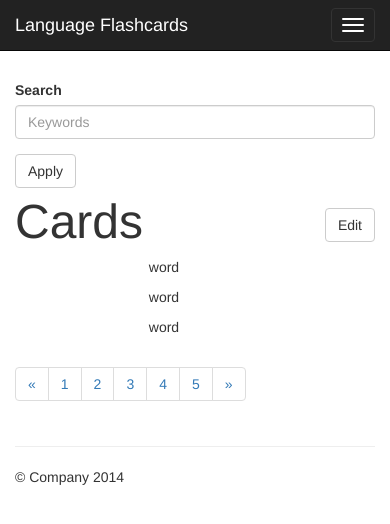
After one commit to cs2102-group20/flashcards, a PHP site: page /set/overview.html in a window 390 px wide. The commit adds this page. Shown: the top 524 px of the page. Run offline with PHP 8.4, Linux system fonts and the light colour scheme; some libraries are stand-ins or nearby versions.

Commit message:
set overview & individual card view

```diff
--- a/css/flashcards.css
+++ b/css/flashcards.css
@@ -3,3 +3,18 @@ body {
   padding-top: 50px;
   padding-bottom: 20px;
 }
+.right_inline {
+  padding-top: 20px;
+  padding-bottom: 20px;
+  padding-right: 0px;
+  float:right;
+}
+.left_inline {
+  padding-top: 20px;
+  padding-bottom: 20px;
+  padding-left: 0px;
+  float:left;
+}
+.scrollContainer{
+  overflow: auto;
+}
--- /dev/null
+++ b/set/overview.html
@@ -0,0 +1,162 @@
+<!DOCTYPE html>
+<html lang="en">
+  <head>
+    <meta charset="utf-8">
+    <meta http-equiv="X-UA-Compatible" content="IE=edge">
+    <meta name="viewport" content="width=device-width, initial-scale=1">
+
+    <title>Language Flashcards</title>
+
+    <!-- Bootstrap core CSS -->
+    <link href="../css/bootstrap.min.css" rel="stylesheet">
+
+    <!-- Flashcards custom css -->
+    <link href="../css/flashcards.css" rel="stylesheet">
+
+    <!-- HTML5 shim and Respond.js for IE8 support of HTML5 elements and media queries -->
+    <!--[if lt IE 9]>
+      <script src="https://oss.maxcdn.com/html5shiv/3.7.2/html5shiv.min.js"></script>
+      <script src="https://oss.maxcdn.com/respond/1.4.2/respond.min.js"></script>
+    <![endif]-->
+  </head>
+
+  <body>
+
+	<script type="text/javascript">
+		//Preloading images
+			fileNames = [
+					"../images/deleteSign.png"
+			];
+			for (i=0;i<fileNames.length;i++) { var p=new Image(); p.src=fileNames[i];}
+
+		//webpage display logic
+		var editSta=0;
+		function editSet(){
+			if(editSta==1){//edit mode
+			 document.getElementById("editBtn").style.background='#FF0000';
+			 var tmp= document.getElementsByClassName("deleteSign");
+			 for(i=0;i<tmp.length;i++){
+				tmp[i].innerHTML="<img src='../images/deleteSign.png'  width='10' height='10' id = \'deleteImg"+i+"\' onclick='deleteDialog();' />";
+			 }
+			}else{
+			var tmp= document.getElementsByClassName("deleteSign");
+			 for(i=0;i<tmp.length;i++){
+				tmp[i].innerHTML="&nbsp;";
+			 }
+			 document.getElementById("editBtn").style.background='#FFFFFF';
+			}
+		}
+		function deleteDialog(){
+			if (confirm("You are about to delete one entry.") == true) {
+				deleteEntry();
+			}
+		}
+		function deleteEntry(){
+
+		}
+	</script>
+
+    <nav class="navbar navbar-inverse navbar-fixed-top">
+      <div class="container">
+        <div class="navbar-header">
+          <button type="button" class="navbar-toggle collapsed" data-toggle="collapse" data-target="#navbar" aria-expanded="false" aria-controls="navbar">
+            <span class="sr-only">Toggle navigation</span>
+            <span class="icon-bar"></span>
+            <span class="icon-bar"></span>
+            <span class="icon-bar"></span>
+          </button>
+          <a class="navbar-brand" href="#">Language Flashcards</a>
+        </div>
+        <div id="navbar" class="navbar-collapse collapse">
+          <form class="navbar-form navbar-right">
+            <div class="form-group">
+              <input type="text" placeholder="Email" class="form-control">
+            </div>
+            <div class="form-group">
+              <input type="password" placeholder="Password" class="form-control">
+            </div>
+            <button type="submit" class="btn btn-success">Sign in</button>
+          </form>
+        </div><!--/.navbar-collapse -->
+      </div>
+    </nav>
+
+    <div class="container">
+      <!-- Example row of columns -->
+      <div class="row">
+        <div class="col-md-2">
+			<p>&nbsp;</p>
+          <form>
+            <div class="form-group">
+              <label for="filter-title">Search</label>
+              <input id="filter-title" name="title" type="text" class="form-control" placeholder="Keywords">
+            </div>
+            <button class="btn btn-default" type="submit">Apply</button>
+          </form>
+        </div>
+
+
+        <div class="col-md-10">
+          <font size="24">Cards</font>
+		  <div  class="right_inline">
+			<button class="btn btn-default" id="editBtn" type="button" style="background-color:#FFFFFF" onclick="editSta=1-editSta;editSet();">Edit</button>
+		  </div>
+          <table border="0">
+            <tr>
+				<td align="center" width="900">
+              <p>word</p>
+				</td>
+				<td class="deleteSign" align="center" width="30">&nbsp;</td>
+            </tr>
+            <tr>
+				<td align="center">
+              <p>word</p>
+				</td>
+				<td class="deleteSign" align="center" width="30">&nbsp;</td>
+            </tr>
+            <tr>
+				<td align="center">
+              <p>word</p>
+				</td>
+				<td class="deleteSign" align="center" width="30">&nbsp;</td>
+            </tr>
+          </table>
+
+          <nav>
+            <ul class="pagination">
+              <li>
+                <a href="#" aria-label="Previous">
+                  <span aria-hidden="true">&laquo;</span>
+                </a>
+              </li>
+              <li><a href="#">1</a></li>
+              <li><a href="#">2</a></li>
+              <li><a href="#">3</a></li>
+              <li><a href="#">4</a></li>
+              <li><a href="#">5</a></li>
+              <li>
+                <a href="#" aria-label="Next">
+                  <span aria-hidden="true">&raquo;</span>
+                </a>
+              </li>
+            </ul>
+          </nav>
+
+        </div>
+      </div>
+
+      <hr>
+
+      <footer>
+        <p>&copy; Company 2014</p>
+      </footer>
+    </div> <!-- /container -->
+
+
+    <!-- Bootstrap core JavaScript
+    ================================================== -->
+    <!-- Placed at the end of the document so the pages load faster -->
+    <script src="https://ajax.googleapis.com/ajax/libs/jquery/1.11.2/jquery.min.js"></script>
+    <script src="js/bootstrap.min.js"></script>
+  </body>
+</html>
```
Also changed, not shown: set/oneCard.html (added, +114 -0 lines), images/deleteSign.png (added).
